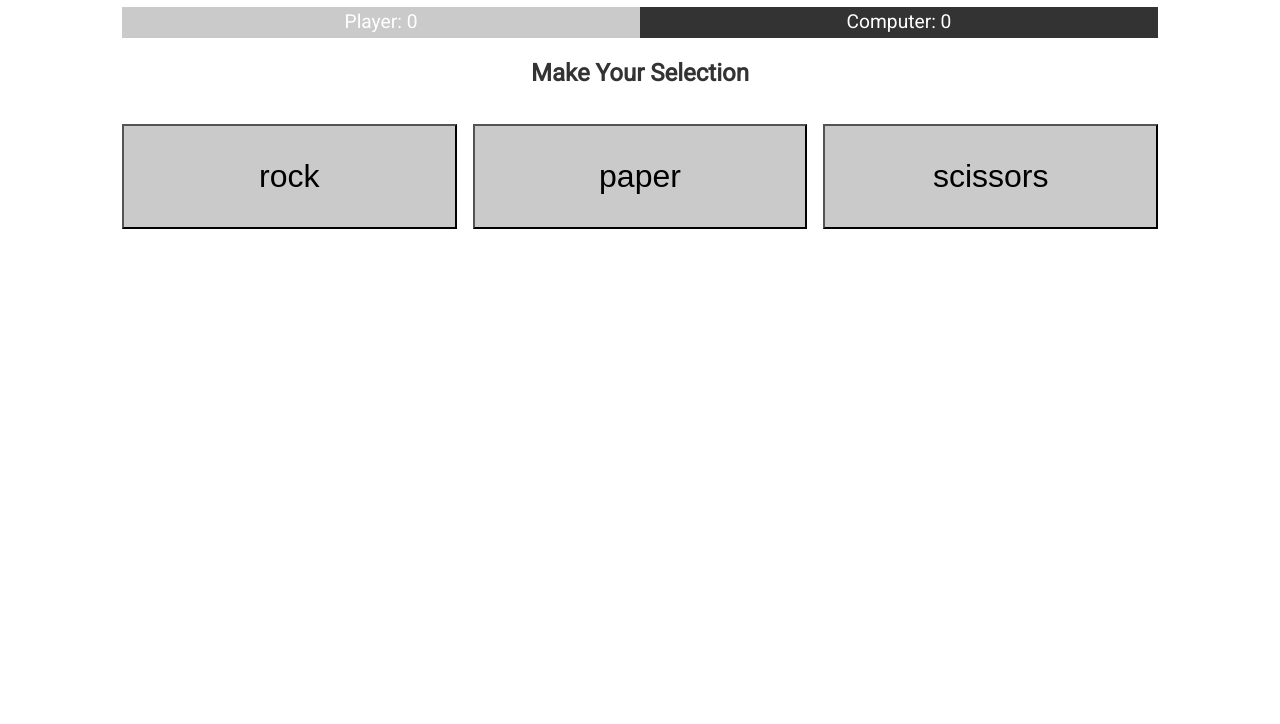
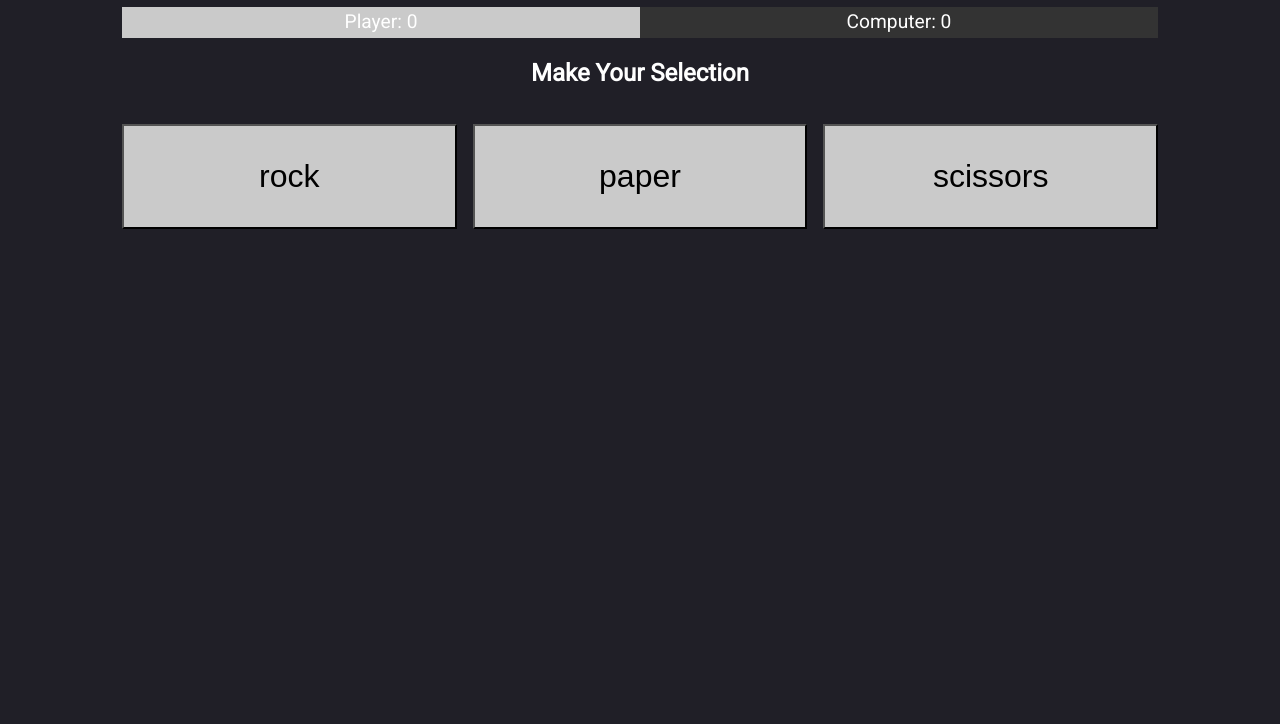
Before and after one commit to PhillipRomero/RPS-Game, a plain HTML site: page index.html in a window 1280 px wide. Shown: the part 76-800 px from the top of the page. Drawn offline with Linux system fonts and the light colour scheme.

Commit message:
Update CSS

```diff
--- a/styles.css
+++ b/styles.css
@@ -18,8 +18,8 @@
 body {
   font-family: 'Roboto', sans-serif;
   line-height: 1.6;
-  background: #fff;
-  color: #333;
+  background: #201f27;
+  color: #fff;
 }
 
 .container {
```
